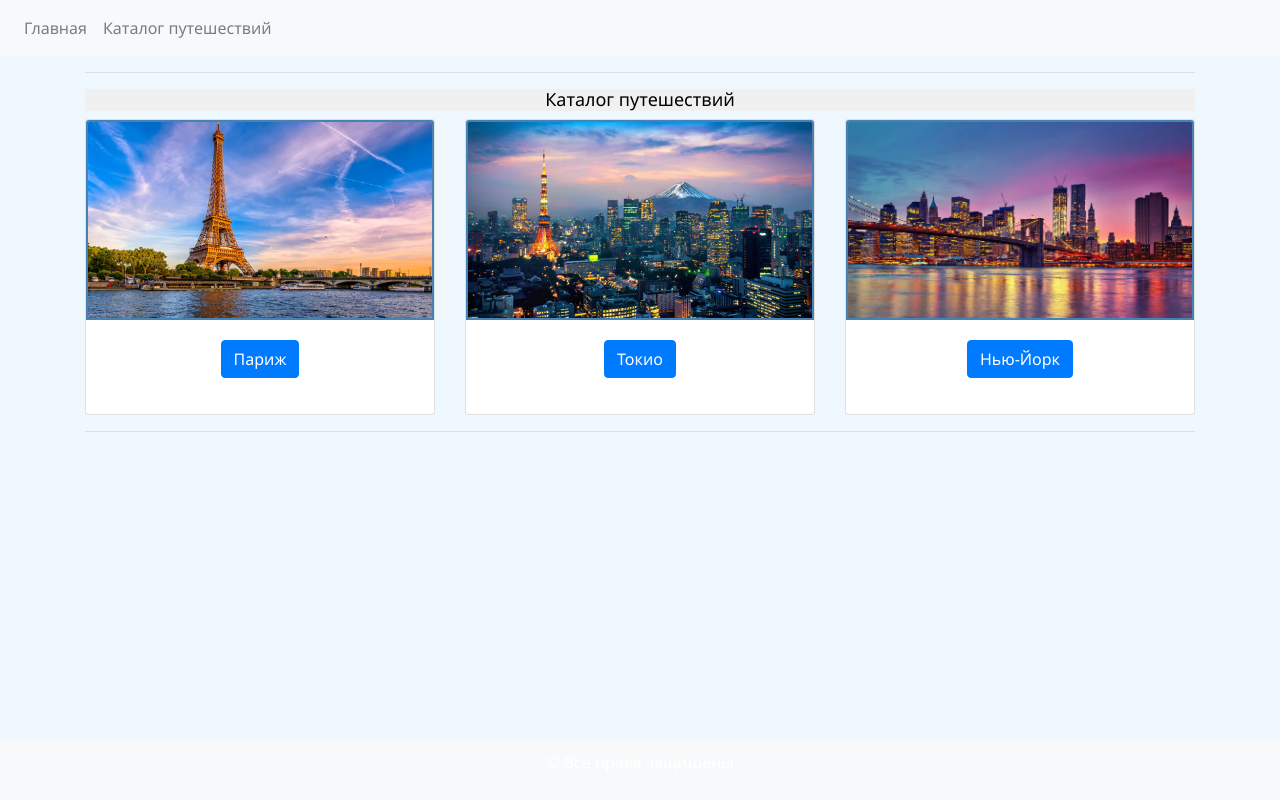
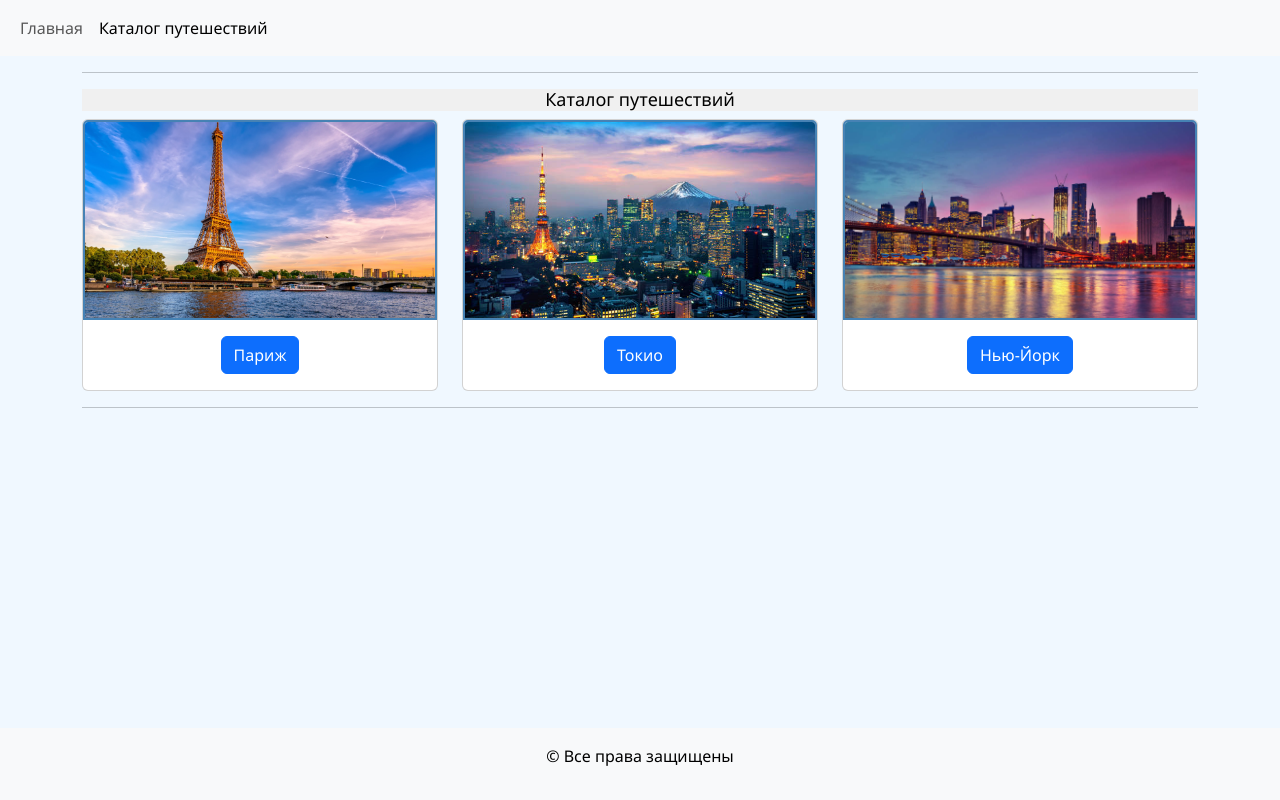
Before and after one commit to kozlovzv/dev_web, a plain HTML site: page task_2_boostrap/catalog.html in a window 1280 px wide. Drawn offline with nearby package versions, Linux system fonts and the light colour scheme.

Commit message:
fix_bootstrap

```diff
--- a/task_2_boostrap/catalog.html
+++ b/task_2_boostrap/catalog.html
@@ -2,49 +2,56 @@
 <html lang="ru">
 <head>
     <meta charset="UTF-8">
+    <meta name="viewport" content="width=device-width, initial-scale=1">
     <title>Каталог путешествий - Мои путешествия по миру</title>
-    <link rel="stylesheet" href="https://stackpath.bootstrapcdn.com/bootstrap/4.5.2/css/bootstrap.min.css">
+    <link href="https://cdn.jsdelivr.net/npm/bootstrap@5.3.0/dist/css/bootstrap.min.css" rel="stylesheet">
     <link rel="stylesheet" type="text/css" href="css/style.css">
 </head>
 <body>
     <!-- Меню навигации -->
     <nav class="navbar navbar-expand-lg navbar-light bg-light">
-        <div class="collapse navbar-collapse">
-            <ul class="navbar-nav mr-auto">
-                <li class="nav-item"><a class="nav-link" href="index.html">Главная</a></li>
-                <li class="nav-item"><a class="nav-link" href="catalog.html">Каталог путешествий</a></li>
-            </ul>
+        <div class="container-fluid">
+            <button class="navbar-toggler" type="button" data-bs-toggle="collapse" data-bs-target="#navbarNav" aria-controls="navbarNav" aria-expanded="false" aria-label="Toggle navigation">
+                <span class="navbar-toggler-icon"></span>
+            </button>
+            <div class="collapse navbar-collapse" id="navbarNav">
+                <ul class="navbar-nav">
+                    <li class="nav-item">
+                        <a class="nav-link" href="index.html">Главная</a>
+                    </li>
+                    <li class="nav-item">
+                        <a class="nav-link active" href="catalog.html">Каталог путешествий</a>
+                    </li>
+                </ul>
+            </div>
         </div>
     </nav>
 
     <div class="container">
         <hr>
-        <!-- Заголовок страницы -->
         <h2 class="text-center">Каталог путешествий</h2>
-
-        <!-- Содержимое каталога -->
         <div class="row">
             <div class="col-md-4">
                 <div class="card">
-                    <img src="img/paris_view.jpg" alt="Париж" class="card-img-top thumbnail">
+                    <img src="img/paris_view.jpg" class="card-img-top" alt="Париж">
                     <div class="card-body text-center">
-                        <p><a href="element_paris.html" class="btn btn-primary">Париж</a></p>
+                        <a href="element_paris.html" class="btn btn-primary">Париж</a>
                     </div>
                 </div>
             </div>
             <div class="col-md-4">
                 <div class="card">
-                    <img src="img/tokyo_view.jpg" alt="Токио" class="card-img-top thumbnail">
+                    <img src="img/tokyo_view.jpg" class="card-img-top" alt="Токио">
                     <div class="card-body text-center">
-                        <p><a href="element_tokyo.html" class="btn btn-primary">Токио</a></p>
+                        <a href="element_tokyo.html" class="btn btn-primary">Токио</a>
                     </div>
                 </div>
             </div>
             <div class="col-md-4">
                 <div class="card">
-                    <img src="img/new_york.jpg" alt="Нью-Йорк" class="card-img-top thumbnail">
+                    <img src="img/new_york.jpg" class="card-img-top" alt="Нью-Йорк">
                     <div class="card-body text-center">
-                        <p><a href="element_newyork.html" class="btn btn-primary">Нью-Йорк</a></p>
+                        <a href="element_newyork.html" class="btn btn-primary">Нью-Йорк</a>
                     </div>
                 </div>
             </div>
@@ -53,12 +60,12 @@
     </div>
 
     <!-- Подвал -->
-    <footer class="footer bg-light text-center">
-        <p>&copy; Все права защищены</p>
+    <footer class="footer bg-light text-center py-3">
+        <div class="container">
+            <p>&copy; Все права защищены</p>
+        </div>
     </footer>
 
-    <script src="https://code.jquery.com/jquery-3.5.1.slim.min.js"></script>
-    <script src="https://cdn.jsdelivr.net/npm/@popperjs/core@2.9.2/dist/umd/popper.min.js"></script>
-    <script src="https://stackpath.bootstrapcdn.com/bootstrap/4.5.2/js/bootstrap.min.js"></script>
+    <script src="https://cdn.jsdelivr.net/npm/bootstrap@5.3.0/dist/js/bootstrap.bundle.min.js"></script>
 </body>
 </html>
--- a/task_2_boostrap/css/style.css
+++ b/task_2_boostrap/css/style.css
@@ -88,7 +88,7 @@ footer {
     text-align: center;
     padding: 10px;
     background-color: rgb(70, 130, 180);
-    color: white;
+    color: rgb(0, 0, 0);
     position: fixed;
     width: 100%;
     bottom: 0;
```
Also changed, not shown: task_2_boostrap/element_newyork.html (+24 -25 lines), task_2_boostrap/element_paris.html (+24 -25 lines), task_2_boostrap/element_tokyo.html (+24 -25 lines), task_2_boostrap/index.html (+26 -17 lines), 2 other files.
